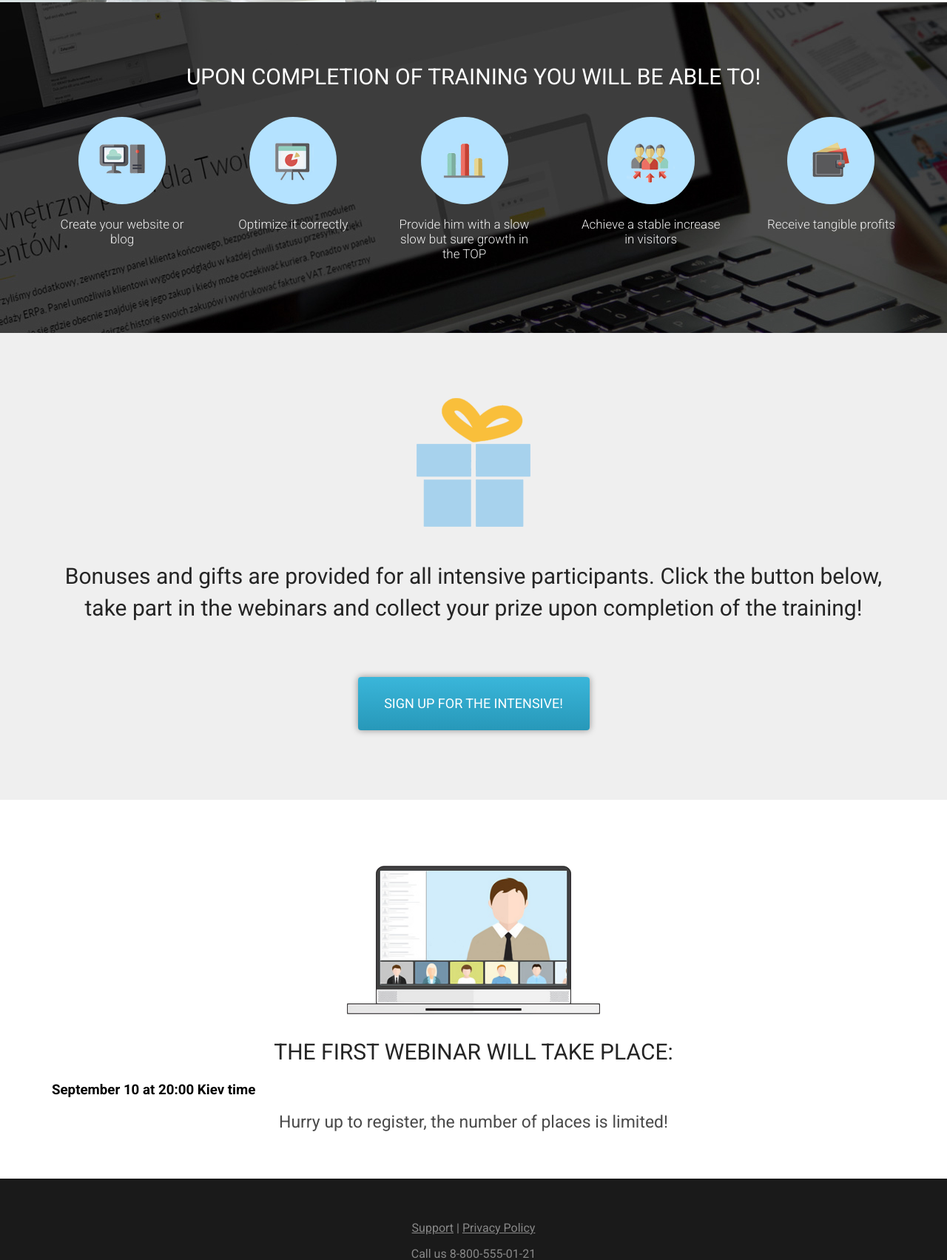
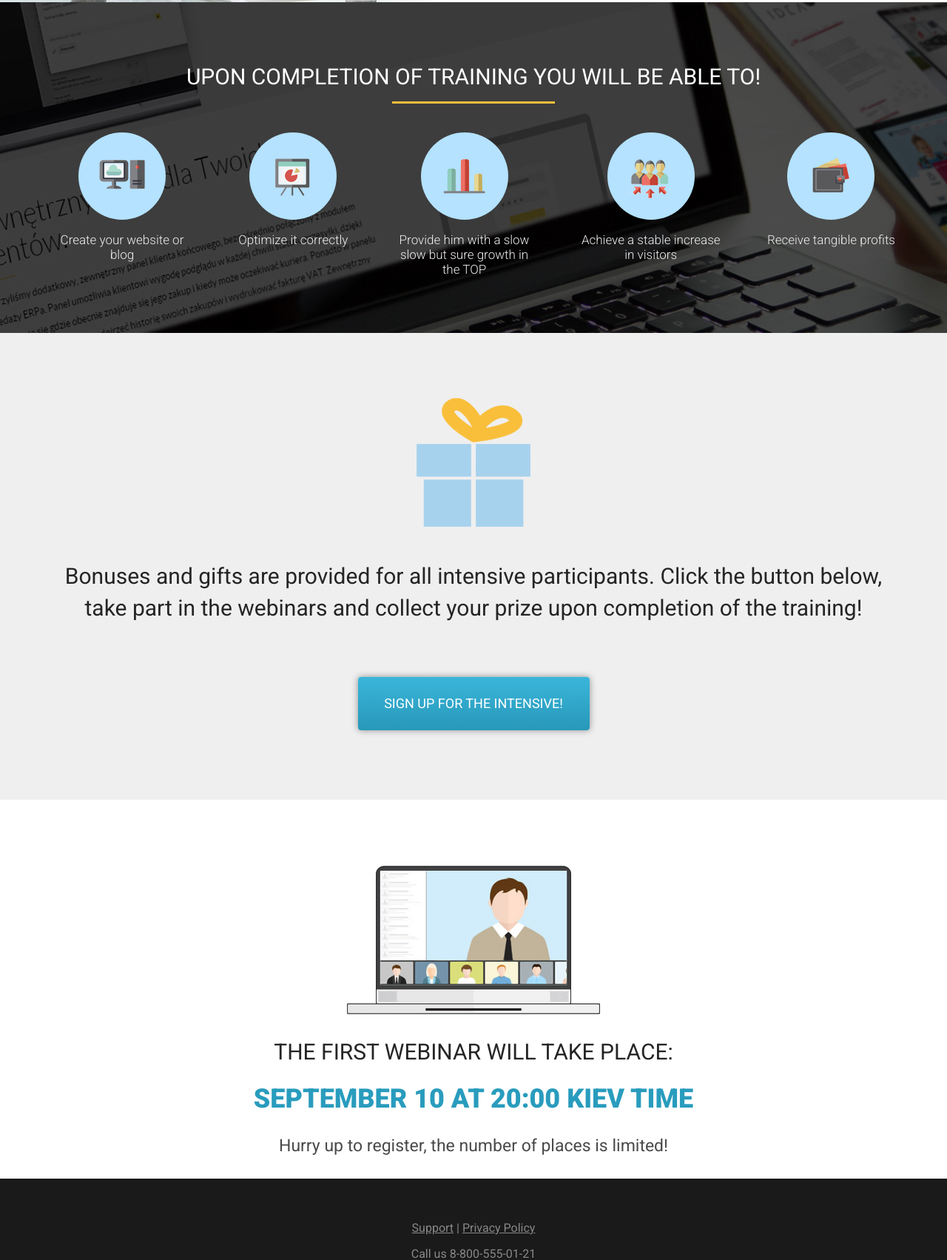
Before and after one commit to artko-dev/word-press-lessons, a plain HTML site: page index.html in a window 1280 px wide. Shown: the part 2217-3920 px from the top of the page at 74% size. Drawn offline with Linux system fonts and the light colour scheme.

Commit message:
Update index.html
Fix bags index.html

```diff
--- a/index.html
+++ b/index.html
@@ -124,7 +124,7 @@
         <h2 class="header_after">
           Upon completion of training you will be able to!
         </h2>
-        <div class="devider_after"></div>
+        <div class="divider_after"></div>
           <div class="wrapper_after">
             <div class="item_after">
               <div class="circle_after">
@@ -192,7 +192,7 @@
         <h2 class="veb_title">
           The first webinar will take place:
         </h2>
-        <h3 class="veb_dedline">
+        <h3 class="veb_deadline">
           September 10 at 20:00 Kiev time
         </h3>
         <p class="veb_text">
```
